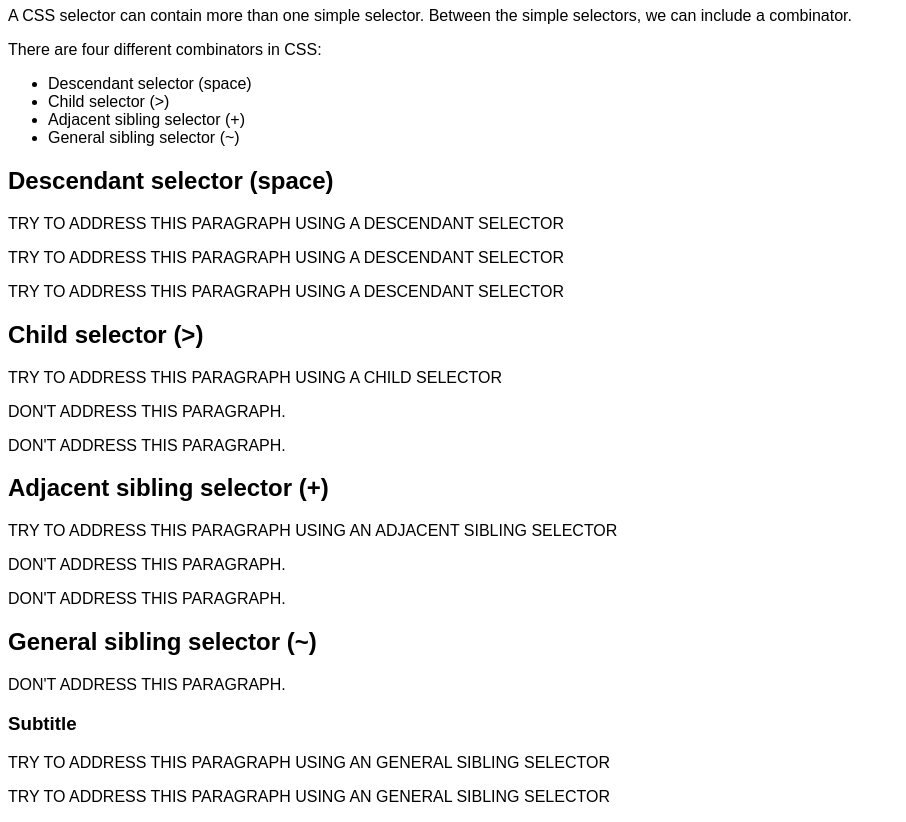
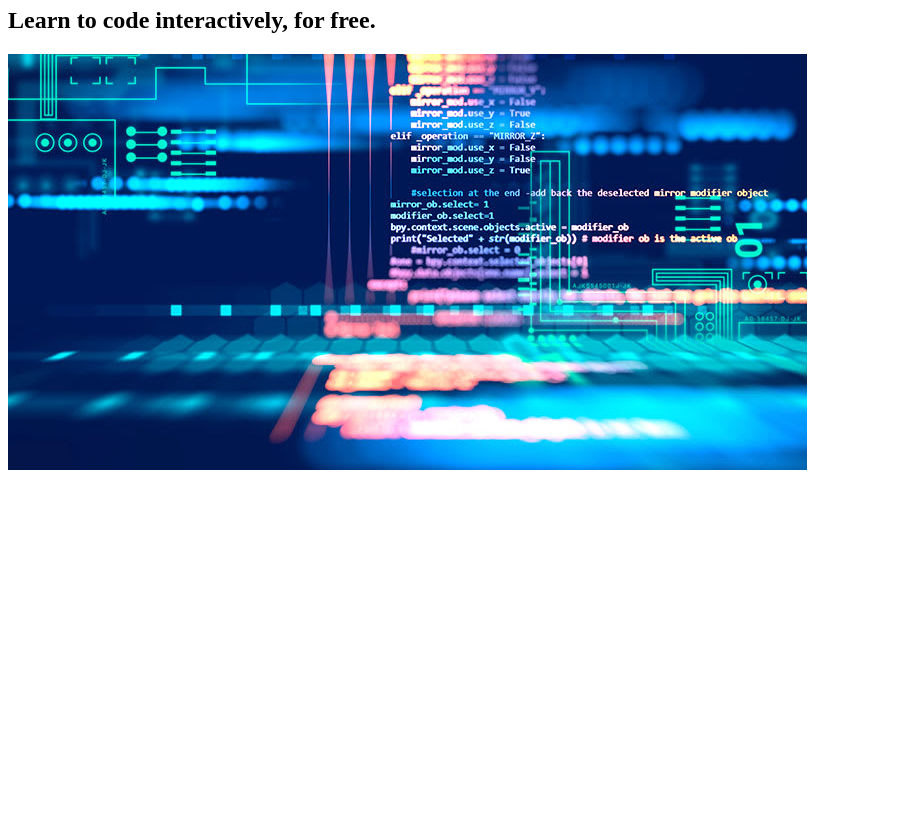
Before and after one commit to EHB-MCT/web1-exercise-03-codecademy-Nmarzouki96, a plain HTML site: page index.html in a window 1280 px wide. Shown: the part 73-895 px from the top of the page, without its empty margins (0-906 px from the left). After the commit the page ends 800 px from the top, so only its background shows below. Drawn offline with Linux system fonts and the light colour scheme.

Commit message:
oefening 3

```diff
--- a/index.html
+++ b/index.html
@@ -1,76 +1,14 @@
 <!DOCTYPE html>
 <html lang="en">
-
 <head>
     <meta charset="UTF-8">
     <meta http-equiv="X-UA-Compatible" content="IE=edge">
     <meta name="viewport" content="width=device-width, initial-scale=1.0">
-    <title>Combinator Selectors</title>
-    <link rel="stylesheet" href="style.css">
+    <title>Codecademy - Learn to code</title>
 </head>
-
 <body>
-
-    <h1>Combinator Selectors</h1>
-    <p>A CSS selector can contain more than one simple selector. Between the simple selectors, we can include a
-        combinator.</p>
-
-    <p>There are four different combinators in CSS:</p>
-
-    <ul>
-
-        <li>Descendant selector (space)</li>
-        <li>Child selector (>)</li>
-        <li>Adjacent sibling selector (+)</li>
-        <li>General sibling selector (~)</li>
-
-    </ul>
-
-    <div class="descendant-selector">
-        <h2>Descendant selector (space)</h2>
-
-        <p>TRY TO ADDRESS THIS PARAGRAPH USING A DESCENDANT SELECTOR</p>
-
-        <div>
-            <p>TRY TO ADDRESS THIS PARAGRAPH USING A DESCENDANT SELECTOR</p>
-
-            <p>TRY TO ADDRESS THIS PARAGRAPH USING A DESCENDANT SELECTOR</p>
-        </div>
-    </div>
-
-    <div class="child-selector">
-        <h2>Child selector (>)</h2>
-
-        <p>TRY TO ADDRESS THIS PARAGRAPH USING A CHILD SELECTOR</p>
-
-        <div>
-            <p>DON'T ADDRESS THIS PARAGRAPH.</p>
-
-            <p>DON'T ADDRESS THIS PARAGRAPH.</p>
-        </div>
-    </div>
-
-    <div class="adjacent-sibling-selector">
-        <h2>Adjacent sibling selector (+)</h2>
-
-        <p>TRY TO ADDRESS THIS PARAGRAPH USING AN ADJACENT SIBLING SELECTOR</p>
-
-        <p>DON'T ADDRESS THIS PARAGRAPH.</p>
-
-        <p>DON'T ADDRESS THIS PARAGRAPH.</p>
-    </div>
-
-    <div class="general-sibling-selector">
-        <h2>General sibling selector (~)</h2>
-
-        <p>DON'T ADDRESS THIS PARAGRAPH.</p>
-
-        <h3>Subtitle</h3>
-
-        <p>TRY TO ADDRESS THIS PARAGRAPH USING AN GENERAL SIBLING SELECTOR</p>
-
-        <p>TRY TO ADDRESS THIS PARAGRAPH USING AN GENERAL SIBLING SELECTOR</p>
-    </div>
+    <h1>Codecademy</h1>
+    <h2>Learn to code interactively, for free.</h2>
+    <img src="images/Coding.jpg" alt="">
 </body>
-
 </html>
```
Also changed, not shown: images/Coding.jpg (added).
